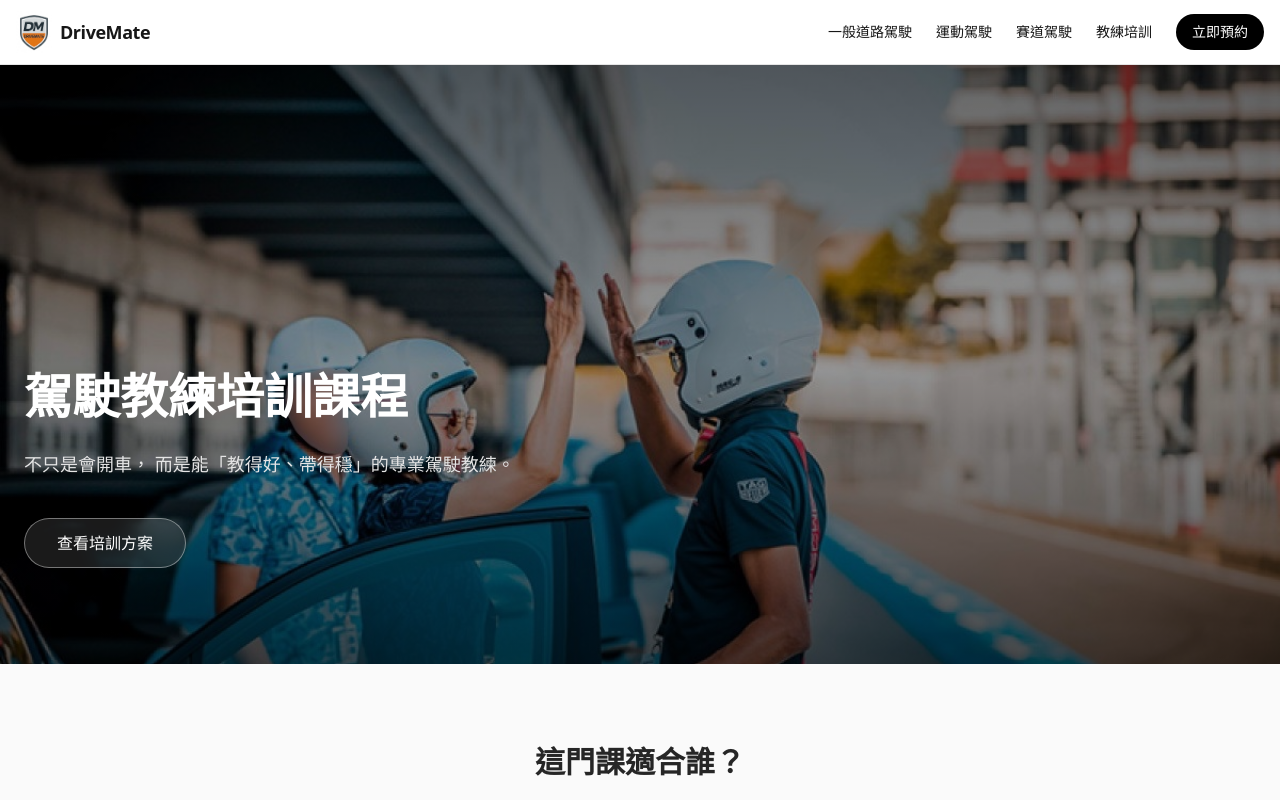
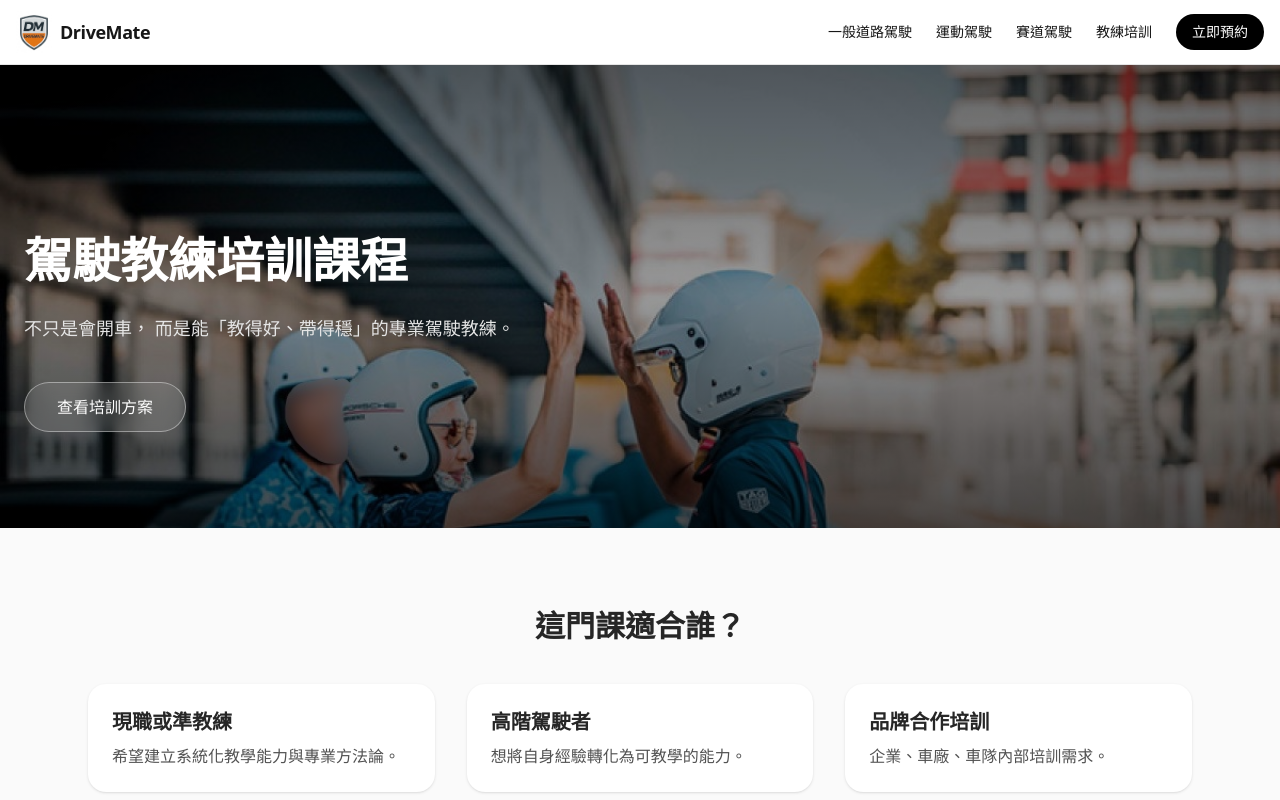
Before and after one commit to laurelke/drivemate-web, a Next.js app: page /courses/instructor-training in a window 1280 px wide. Shown: the top 800 px of the page. Built offline with nearby package versions, Linux system fonts and the light colour scheme.

Commit message:
feat: unify course pages layout and design

```diff
--- a/app/courses/instructor-training/page.tsx
+++ b/app/courses/instructor-training/page.tsx
@@ -9,13 +9,13 @@ export default function InstructorTrainingPage() {
   return (
     <main className="min-h-screen bg-neutral-50 text-neutral-800">
       {/* ================= Hero（與首頁 100% 對齊） ================= */}
-<section className="relative h-[75vh] min-h-[520px]">
+<section className="relative h-[52vh] md:h-[58vh] w-full overflow-hidden">
   <Image
     src="/images/courses/instructor-training-hero.JPG"
     alt="駕駛教練培訓課程"
     fill
     priority
-    className="object-cover"
+className="object-contain md:object-cover object-center md:[object-position:50%_30%]"
   />
 
   {/* 首頁同款遮罩 */}
--- a/app/courses/road-driving/page.tsx
+++ b/app/courses/road-driving/page.tsx
@@ -9,14 +9,14 @@ export default function RoadDrivingPage() {
   return (
     <main className="min-h-screen bg-neutral-50 text-neutral-800">
       {/* ================= Hero（與首頁 100% 對齊） ================= */}
-<section className="relative h-[60vh] md:h-[72vh] w-full overflow-hidden">
+<section className="relative h-[52vh] md:h-[58vh] w-full overflow-hidden">
   <Image
     src="/images/courses/road-driving-hero.jpg"
     alt="道路駕駛實戰課程"
     fill
     priority
     sizes="(max-width: 768px) 100vw, 1920px"
-          className="object-cover object-center md:[object-position:50%_30%]"
+className="object-contain md:object-cover object-center md:[object-position:50%_30%]"
   />
 
   {/* 遮罩 */}
--- a/app/courses/sport-driving/page.tsx
+++ b/app/courses/sport-driving/page.tsx
@@ -8,14 +8,14 @@ export default function SportDrivingPage() {
   return (
     <main className="min-h-screen bg-neutral-50 text-neutral-800">
       {/* ================= Hero（與首頁 100% 對齊） ================= */}
-<section className="relative h-[60vh] md:h-[72vh] w-full overflow-hidden">
+<section className="relative h-[52vh] md:h-[58vh] w-full overflow-hidden">
         <Image
           src="/images/courses/sport-driving-hero.jpg"
           alt="運動駕駛技術提升課程"
           fill
           priority
           sizes="(max-width: 768px) 100vw, 1920px"
-          className="object-cover object-center md:[object-position:50%_30%]"
+className="object-contain md:object-cover object-center md:[object-position:50%_30%]"
         />
 
         {/* 遮罩 */}
--- a/app/courses/track-driving/page.tsx
+++ b/app/courses/track-driving/page.tsx
@@ -9,14 +9,14 @@ export default function TrackDrivingPage() {
   return (
     <main className="min-h-screen bg-neutral-50 text-neutral-800">
       {/* ================= Hero（與首頁對齊） ================= */}
-<section className="relative h-[60vh] md:h-[72vh] w-full overflow-hidden">
+<section className="relative h-[52vh] md:h-[58vh] w-full overflow-hidden">
   <Image
     src="/images/courses/track-driving-hero.jpg"
     alt="賽道駕駛體驗課程"
     fill
     priority
           sizes="(max-width: 768px) 100vw, 1920px"
-          className="object-cover object-center md:[object-position:50%_30%]"
+className="object-contain md:object-cover object-center md:[object-position:50%_30%]"
   />
 
   <div className="absolute inset-0 bg-gradient-to-b from-black/60 via-black/40 to-black/70" />
```
